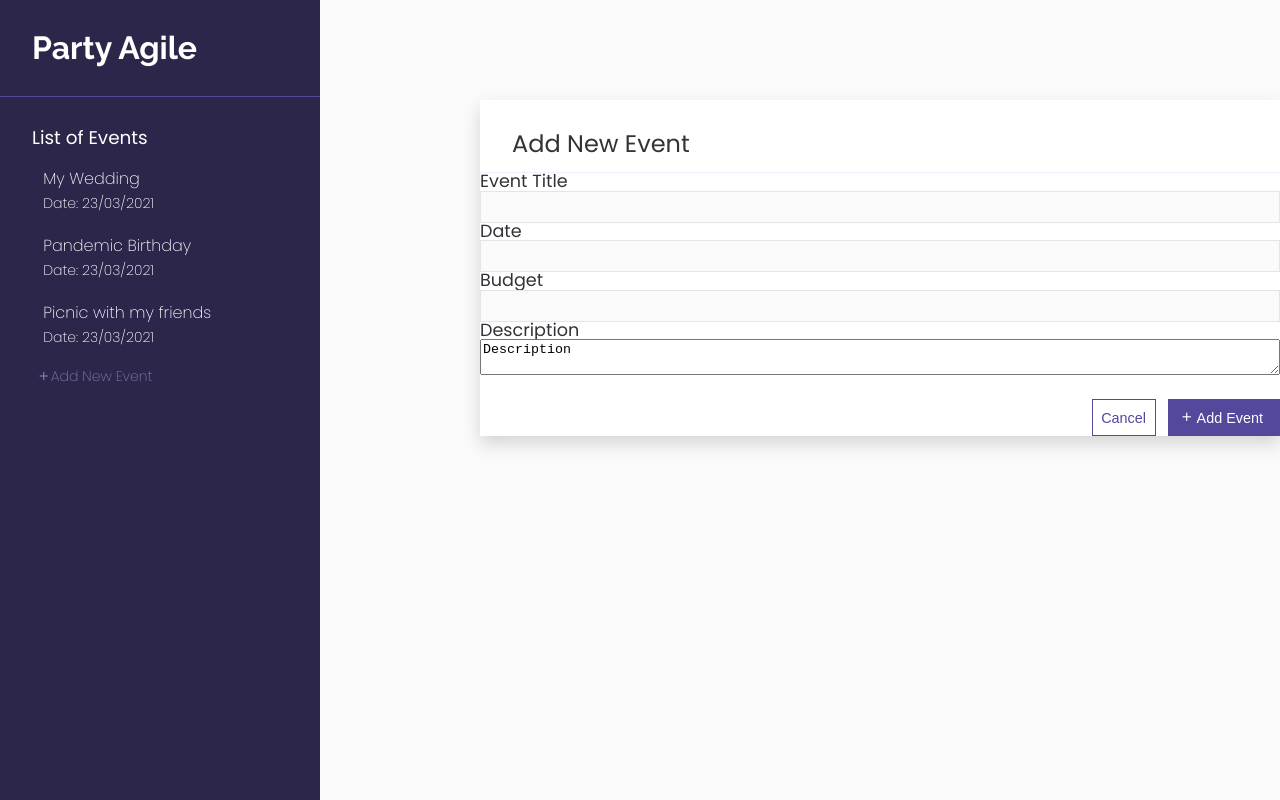
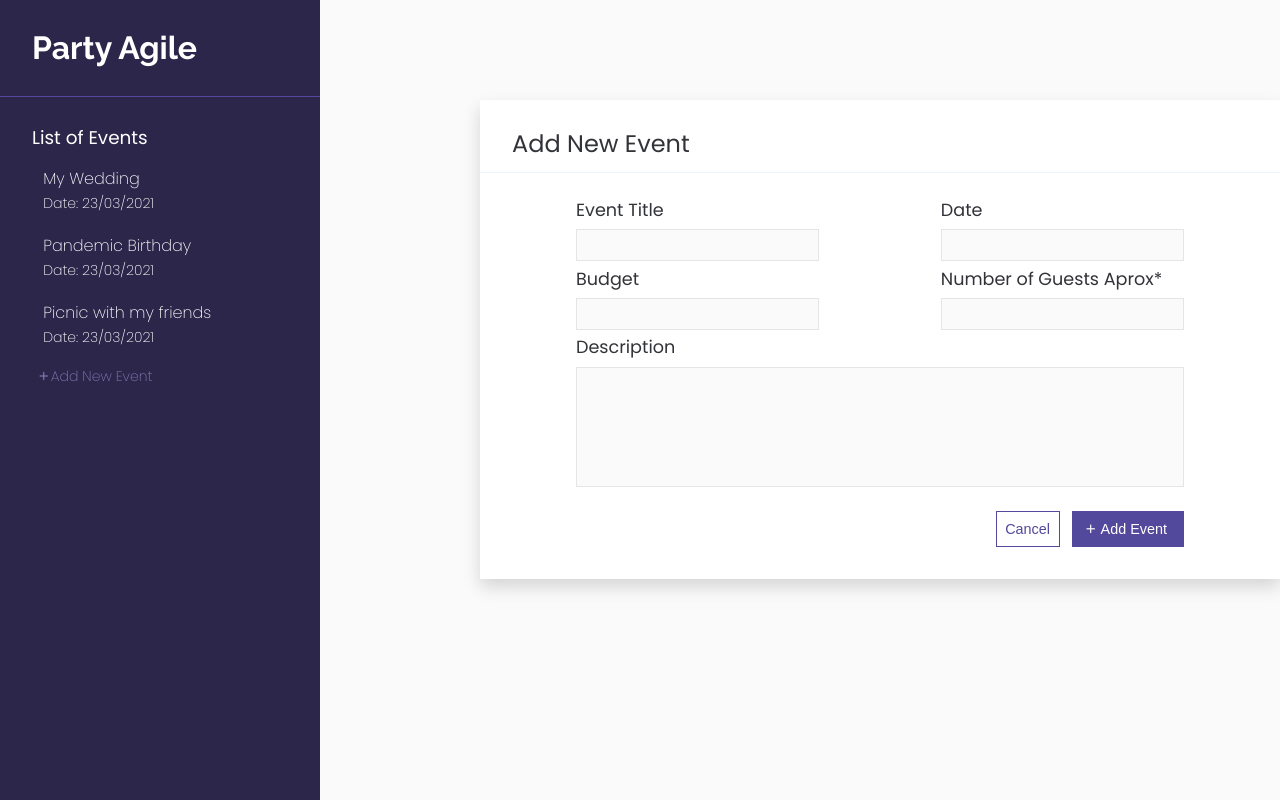
Before and after one commit to jmramirez/jose-ramirez-capstone, a React (Create React App) app in the folder client/: page / in a window 1280 px wide. Built offline with nearby package versions, Linux system fonts and the light colour scheme.

Commit message:
Define AddEvent form styling

```diff
--- a/client/src/components/AddEventForm/AddEventForm.js
+++ b/client/src/components/AddEventForm/AddEventForm.js
@@ -5,14 +5,30 @@ const AddEventForm = () => {
     <main className="add-event">
       <h2 className="add-event__header">Add New Event</h2>
       <form className="add-event__form">
+        <div className="add-event__form-row">
+          <div className="add-event__form__controls">
             <label className="add-event__form__label">Event Title</label>
             <input className="add-event__form__input" type="text"/>
+          </div>
+          <div className="add-event__form__controls">
             <label className="add-event__form__label">Date</label>
             <input className="add-event__form__input" type="text"/>
+          </div>
+        </div>
+        <div className="add-event__form-row">
+          <div className="add-event__form__controls">
             <label className="add-event__form__label">Budget</label>
             <input className="add-event__form__input" type="text"/>
+          </div>
+          <div className="add-event__form__controls">
+            <label className="add-event__form__label">Number of Guests Aprox*</label>
+            <input className="add-event__form__input" type="text"/>
+          </div>
+        </div>
+        <div className="add-event__form__controls--text">
           <label className="add-event__form__label">Description</label>
-        <textarea>Description</textarea>
+          <textarea className="add-event__form__input--text"></textarea>
+        </div>
         <div className="add-event__form__actions">
           <input className="add-event__form__submit--cancel" type="Cancel" value="Cancel"/>
           <button className="add-event__form__submit">
--- a/client/src/components/AddEventForm/AddEventForm.scss
+++ b/client/src/components/AddEventForm/AddEventForm.scss
@@ -16,10 +16,29 @@
   &__form {
     display: flex;
     flex-direction: column;
+    width: 38rem;
+    margin: 1.2rem auto 2rem auto;
+
+    &-row {
+      display: flex;
+      justify-content: space-between;
+    }
+
+    &__controls {
+      display: flex;
+      flex-direction: column;
+      width: 40%;
+
+      &--text {
+        display: flex;
+        flex-direction: column;
+      }
+    }
 
     &__label {
       font-weight: 600;
       font-size: 1.1rem;
+      margin: .6rem 0;
     }
 
     &__input {
@@ -34,6 +53,20 @@
         outline-color: #52489C;
         color: $primary-black;
         border-radius: 0;
+      }
+
+      &--text {
+        padding: 0.5rem 1rem;
+        height: 7.5rem;
+        resize: none;
+        background-color: #fafafa;
+        border: 1px solid #E6E4E4;
+        font-family: inherit;
+        font-weight: 600;
+
+        &:focus {
+          outline-color: #52489C;
+        }
       }
     }
 
```
Lines whose indentation alone changed are shown as unchanged.
